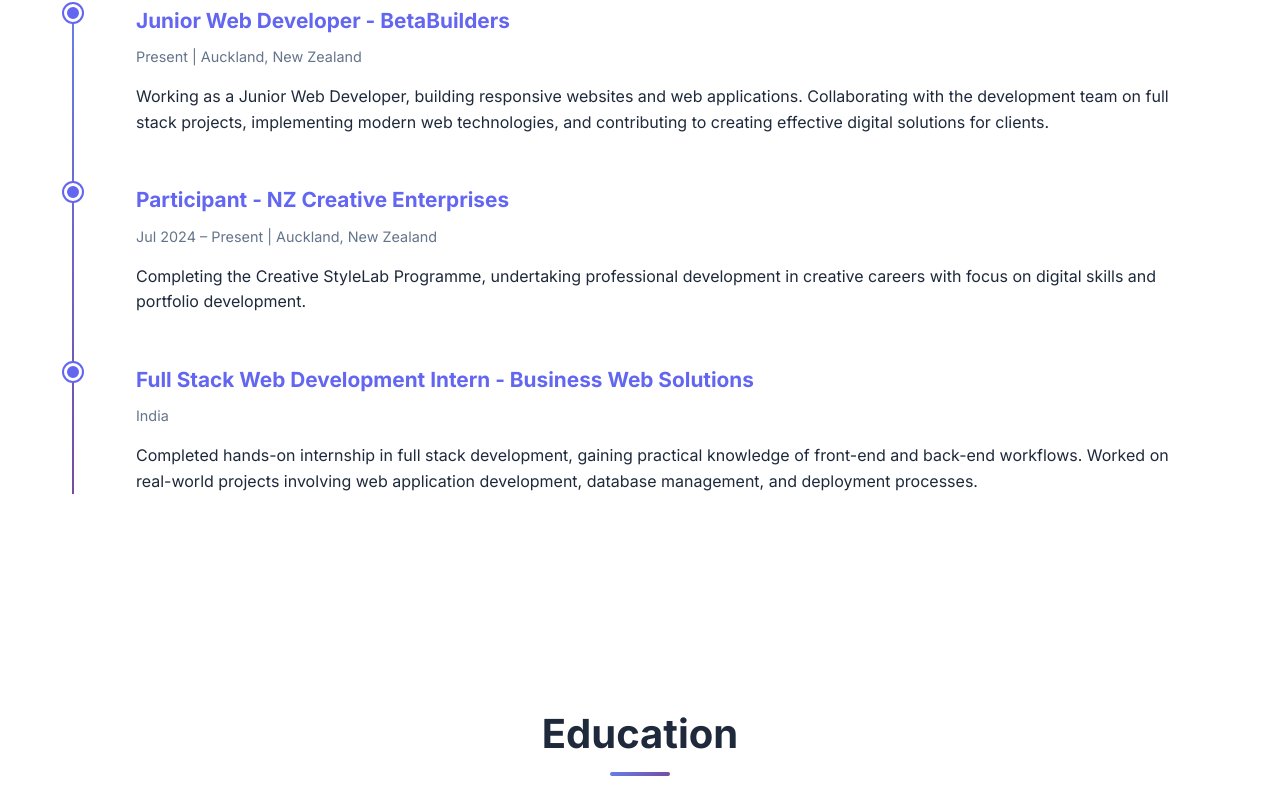
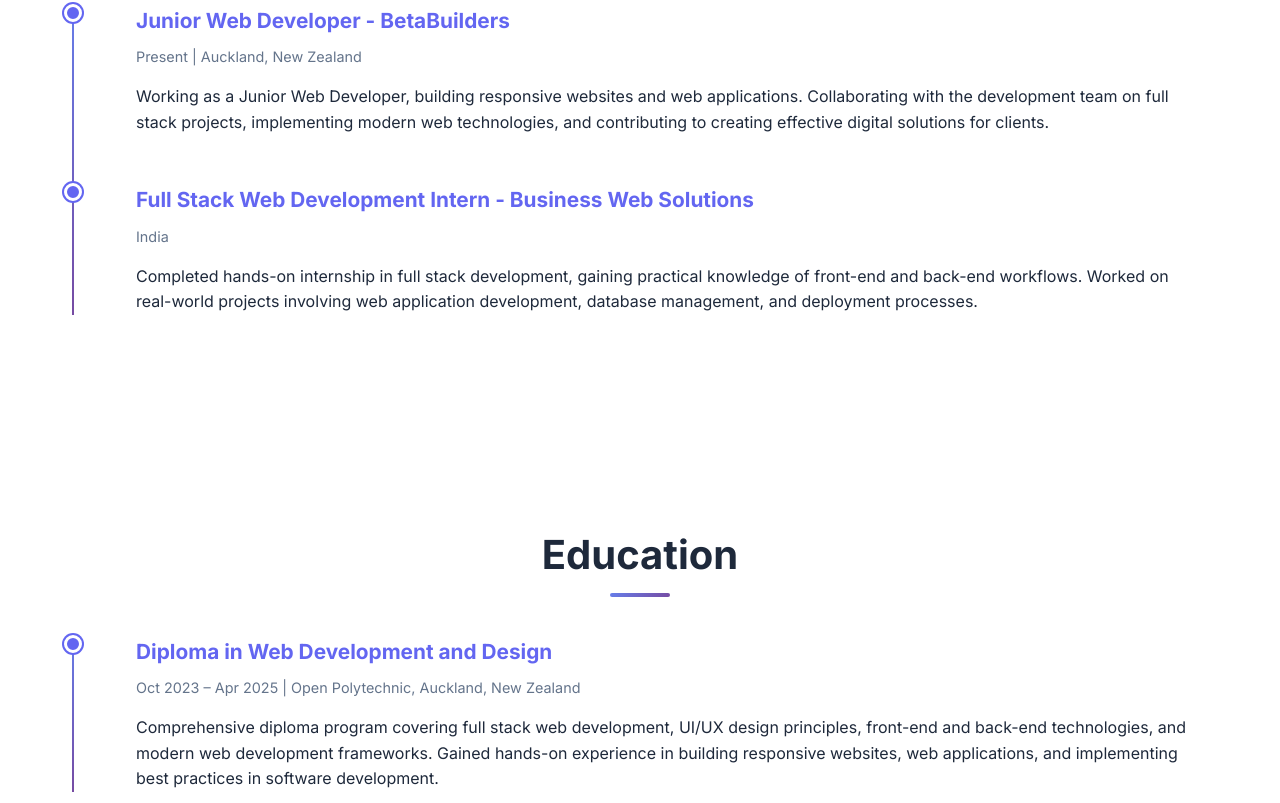
Before and after one commit to Amit1419/AmitYadavPortfolio, a plain HTML site: page index.html in a window 1280 px wide. Shown: the part 1994-2797 px from the top of the page. Drawn offline with Linux system fonts and the light colour scheme.

Commit message:
Remove NZ Creative Enterprises experience entry
Removed experience entry for 'Participant - NZ Creative Enterprises'.

```diff
--- a/index.html
+++ b/index.html
@@ -536,11 +536,7 @@
                 <div class="date">Present | Auckland, New Zealand</div>
                 <p>Working as a Junior Web Developer, building responsive websites and web applications. Collaborating with the development team on full stack projects, implementing modern web technologies, and contributing to creating effective digital solutions for clients.</p>
             </div>
-            <div class="experience-item">
-                <h3>Participant - NZ Creative Enterprises</h3>
-                <div class="date">Jul 2024 – Present | Auckland, New Zealand</div>
-                <p>Completing the Creative StyleLab Programme, undertaking professional development in creative careers with focus on digital skills and portfolio development.</p>
-            </div>
+
             <div class="experience-item">
                 <h3>Full Stack Web Development Intern - Business Web Solutions</h3>
                 <div class="date">India</div>
```
